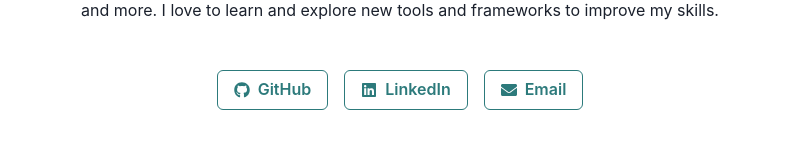
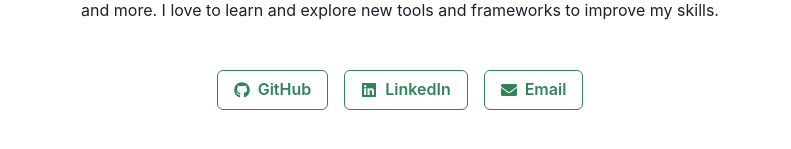
Before and after one commit to GPT-Engineer-App-Dev/online-resume-builder, a React (Vite) app: page / in a window 1280 px wide. Shown: the part 569-718 px from the top of the page, without its empty margins (240-1031 px from the left). Built offline with nearby package versions, Linux system fonts and the light colour scheme.

Commit message:
Changed button color scheme to green on the Index page.

```diff
--- a/src/pages/Index.jsx
+++ b/src/pages/Index.jsx
@@ -17,13 +17,13 @@ const Index = () => {
           <Text textAlign="center">I have experience in building web applications using modern technologies like React, Chakra UI, and more. I love to learn and explore new tools and frameworks to improve my skills.</Text>
         </Box>
         <Flex justify="center" width="100%" mt={4}>
-          <Button as="a" href="https://github.com" target="_blank" leftIcon={<FaGithub />} colorScheme="teal" variant="outline" mx={2}>
+          <Button as="a" href="https://github.com" target="_blank" leftIcon={<FaGithub />} colorScheme="green" variant="outline" mx={2}>
             GitHub
           </Button>
-          <Button as="a" href="https://linkedin.com" target="_blank" leftIcon={<FaLinkedin />} colorScheme="teal" variant="outline" mx={2}>
+          <Button as="a" href="https://linkedin.com" target="_blank" leftIcon={<FaLinkedin />} colorScheme="green" variant="outline" mx={2}>
             LinkedIn
           </Button>
-          <Button as="a" href="mailto:example@example.com" leftIcon={<FaEnvelope />} colorScheme="teal" variant="outline" mx={2}>
+          <Button as="a" href="mailto:example@example.com" leftIcon={<FaEnvelope />} colorScheme="green" variant="outline" mx={2}>
             Email
           </Button>
         </Flex>
```
